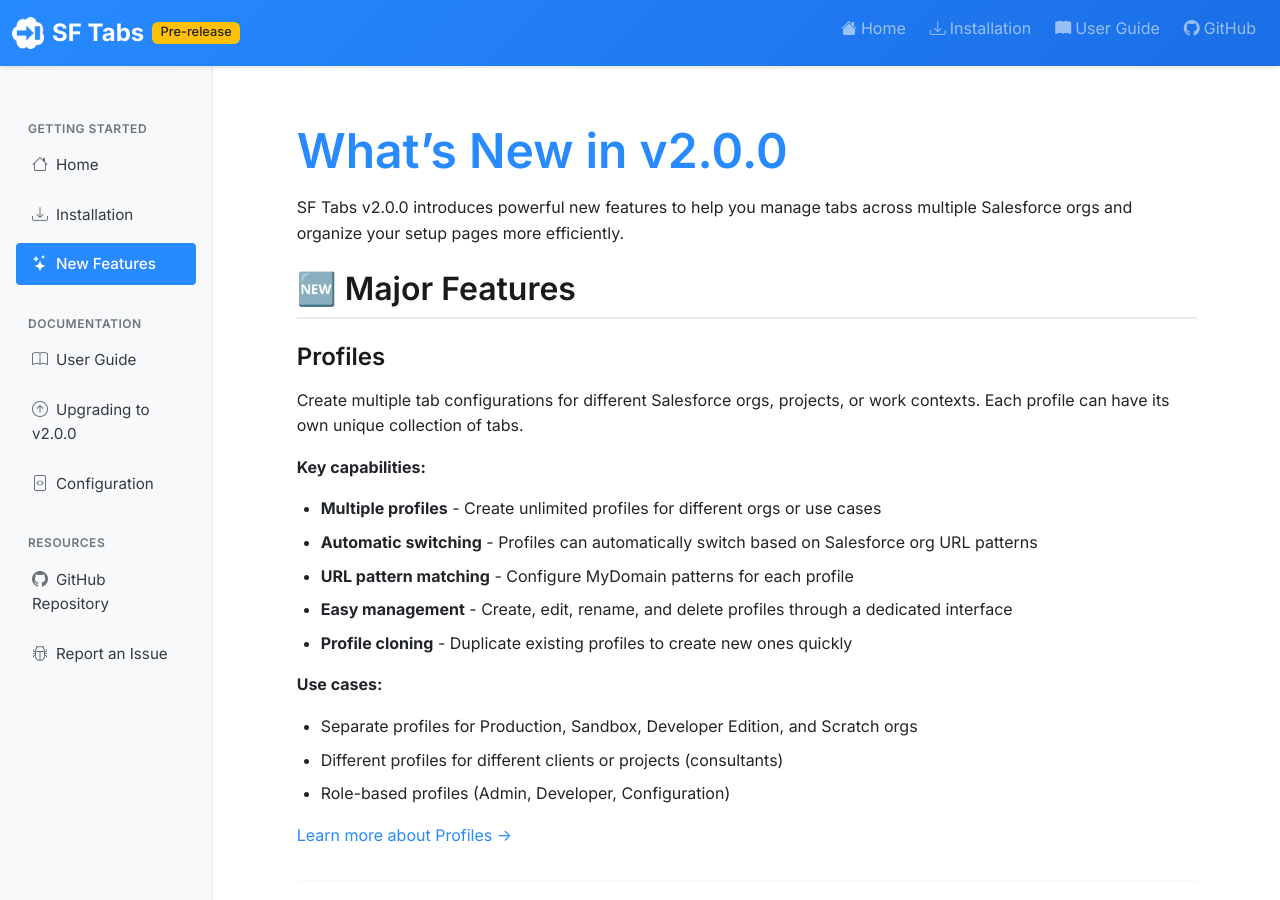
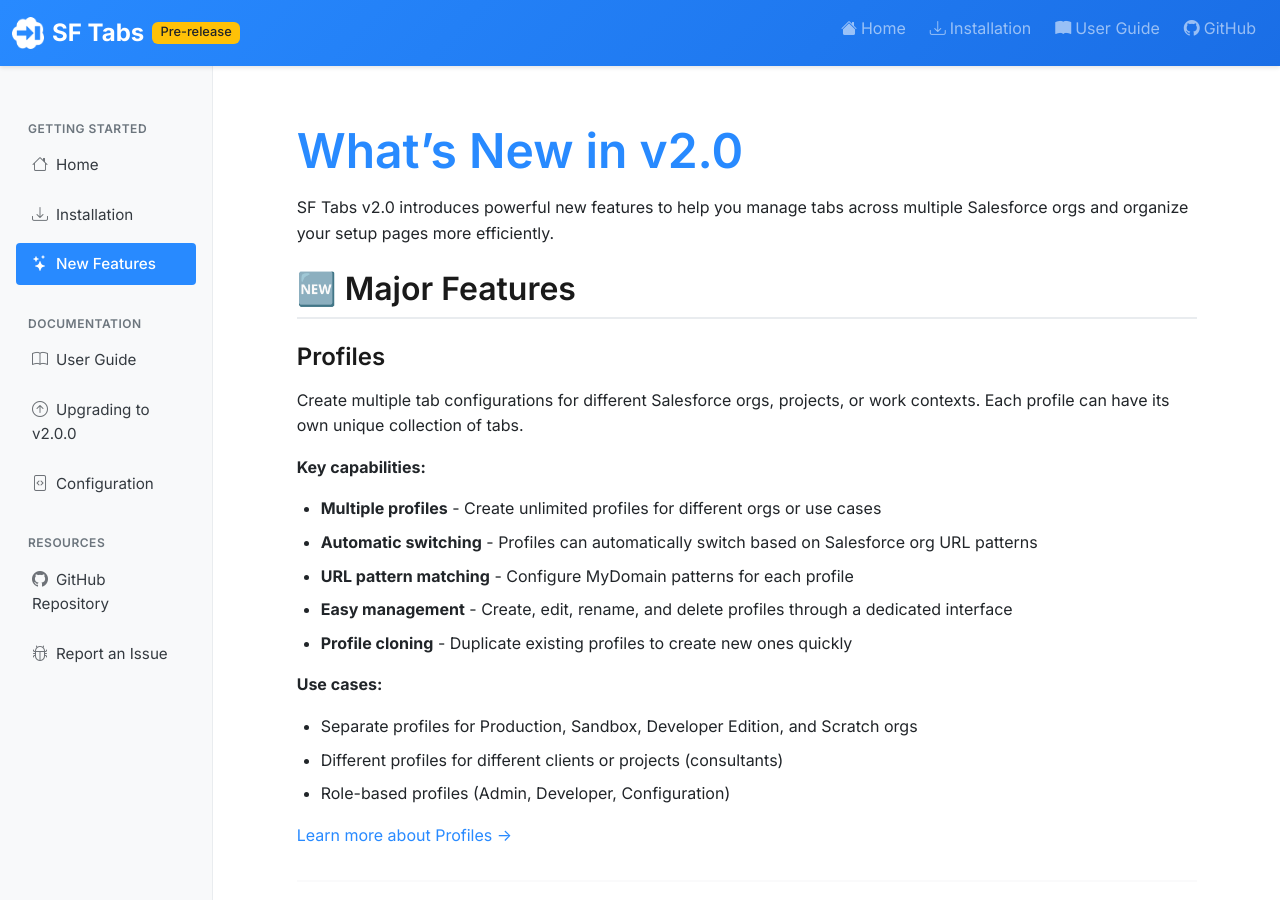
Before and after one commit to chrisrouse/sftabs, a Jekyll site: the page built from docs/new-features.md, in a window 1280 px wide and 900 px high. Built offline with Jekyll 4.4.1, drawn with Linux system fonts in a browser that asks for light colours; nearby versions of some CDN libraries; some of the changed text lies outside the part shown.

Commit message:
Update version references from v2.0.0 to v2.0

```diff
--- a/docs/new-features.md
+++ b/docs/new-features.md
@@ -3,9 +3,9 @@
 title: New Features
 ---
 
-# What's New in v2.0.0
+# What's New in v2.0
 
-SF Tabs v2.0.0 introduces powerful new features to help you manage tabs across multiple Salesforce orgs and organize your setup pages more efficiently.
+SF Tabs v2.0 introduces powerful new features to help you manage tabs across multiple Salesforce orgs and organize your setup pages more efficiently.
 
 
 ## 🆕 Major Features
@@ -97,7 +97,7 @@
 - More efficient storage utilization
 
 ### Migration Wizard
-When upgrading to v2.0.0, a migration wizard guides you through the transition:
+When upgrading to v2.0, a migration wizard guides you through the transition:
 - **Automatic detection** - Detects when migration is needed
 - **Data preservation** - All existing tabs are preserved
 - **User control** - Choose when to migrate and which options to enable
@@ -126,7 +126,7 @@
 3. **Check storage type** - Know whether you're using Sync or Local storage
 
 ### During Migration
-1. **Migration wizard appears** - Automatically shown on first launch of v2.0.0
+1. **Migration wizard appears** - Automatically shown on first launch of v2.0
 2. **Choose options** - Select storage type and profile preferences
 3. **Migration runs** - Takes only a few seconds
 4. **Completion** - Confirmation that migration succeeded
```
